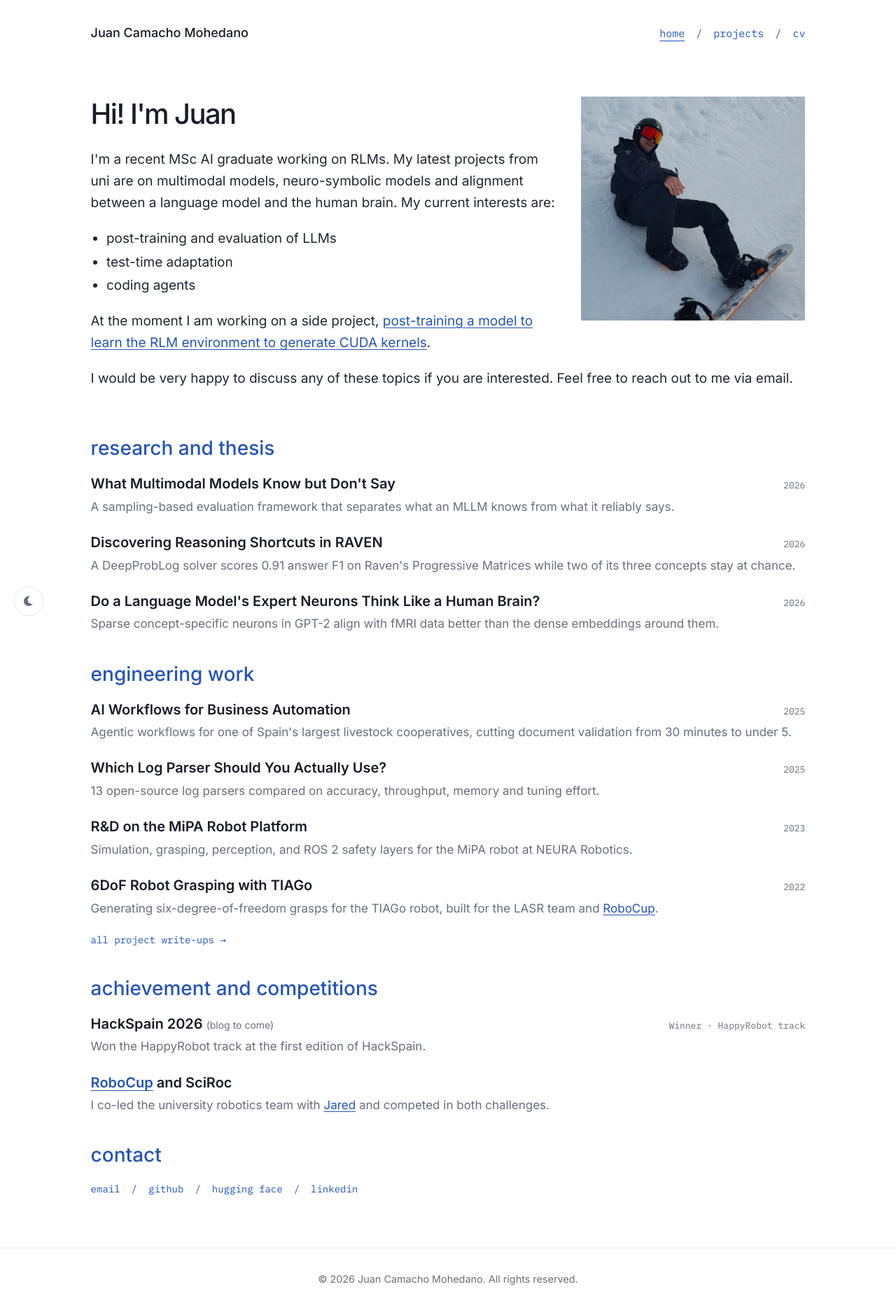
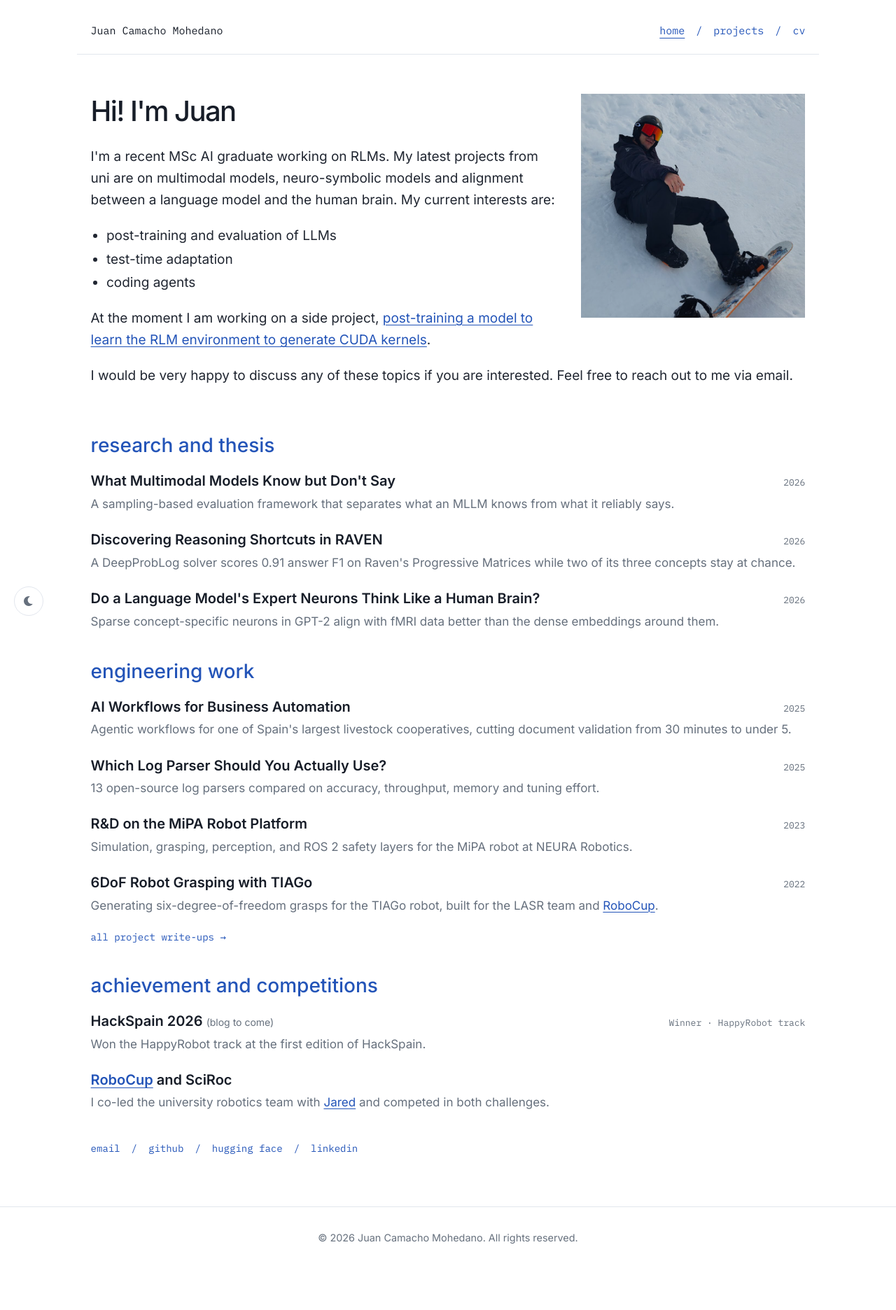
Before and after one commit to jucamohedano/jucamohedano.github.io, a Jekyll site: the page built from index.md, in a window 1280 px wide. Shown: the whole page at 70% size. Built offline with Jekyll 4.4.1, drawn with Linux system fonts in a browser that asks for light colours; after the commit the page ends 1813 px from its top, so only the background shows below that.

Commit message:
Restore monospaced header and simplify contact links

```diff
--- a/css/styles.css
+++ b/css/styles.css
@@ -203,13 +203,14 @@ pre code {
     gap: 0.75rem 1.5rem;
     padding-top: 1rem;
     padding-bottom: 1.25rem;
+    border-bottom: 1px solid var(--border-color);
 }
 
 .site-title {
     color: var(--heading-color);
-    font-family: inherit;
-    font-size: 1.125rem;
-    font-weight: 500;
+    font-family: "IBM Plex Mono", "SFMono-Regular", Consolas, monospace;
+    font-size: 0.9375rem;
+    font-weight: 400;
 }
 
 .site-title:hover {
@@ -557,7 +558,7 @@ footer p {
     }
 
     .site-title {
-        font-size: 1.0625rem;
+        font-size: 0.9375rem;
     }
 
     .site-nav {
--- a/index.md
+++ b/index.md
@@ -104,7 +104,6 @@ layout: default
 </section>
 
 <section id="contact">
-    <h2 class="section-title">contact</h2>
     <nav class="social-links" aria-label="Contact and profiles">
         <a href="mailto:{{ site.email }}">email</a>
         <span class="nav-separator" aria-hidden="true">/</span>
```
Also changed, not shown: AGENTS.md (+1 -1 lines).
